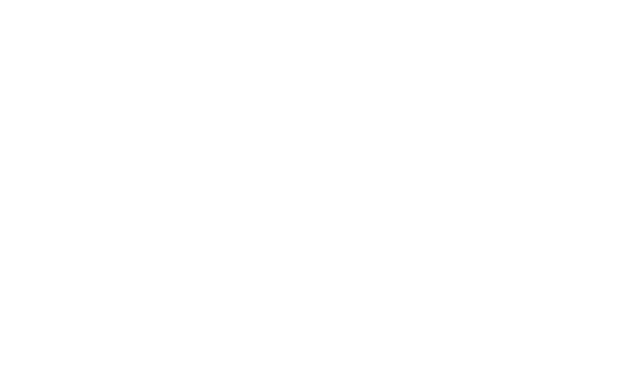
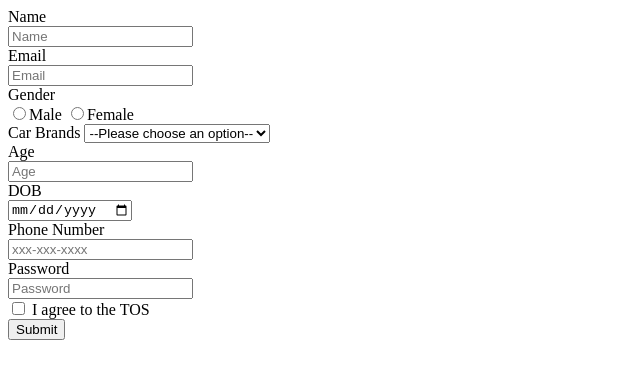
Before and after one commit to acciojob/signup-form-car-Dinesh-7075, a website: page main.html in a window 1280 px wide. Shown: the whole page, without its empty margins (0-640 px from the left). Drawn offline with Linux system fonts and the light colour scheme.

Commit message:
created a submission

```diff
--- a/main.html
+++ b/main.html
@@ -9,7 +9,69 @@
 <body>
 	<!-- the entire body must be written by student -->
     <script type="text/javascript" src="./script.js">
-</script>
+    </script>
+
+    <div>
+        <form method="post" >
+
+        <div>
+        <label for="name">Name</label> <br>
+        <input type="text" name="name" id="name" placeholder="Name" required>
+        </div>
+
+        <div>
+            <label for="email">Email</label> <br>
+            <input type="email" pattern="^[a-zA-Z0-9+_.-]+@[a-zA-Z0-9.-]+$" placeholder="Email" name="email" id="email">
+        </div>
+
+        <div>
+            <label for="gender">Gender</label> <br>
+            <input type="radio" name="gender" id="gender_m" required>Male
+            <input type="radio" name="gender" id="gender_f" required>Female
+        </div>
+
+        <div>
+            <label for="cars">Car Brands</label>
+            <select name="cars" id="cars" placeholder= "--Please choose an option--" required>
+                <option value="choose">--Please choose an option--</option>
+                <option value="bmw">BMW</option>
+                <option value="audi">Audi</option>
+                <option value="mercedez">Mercedez</option>
+            </select>
+        </div>
+
+        <div>
+            <label for="age">Age</label> <br>
+            <input type="number" name="age" id="age" placeholder="Age" required>
+        </div>
+
+        <div>
+            <label for="dob">DOB</label> <br>
+            <input type="date" name="dob" id="dob" required>
+        </div>
+
+        <div>
+            <label for="tel">Phone Number</label> <br>
+            <input type="tel" name="tel" id="tel" placeholder="xxx-xxx-xxxx">
+        </div>
+
+        <div>
+            <label for="password">Password</label> <br>
+            <input type="password" name="password" id="password" required placeholder="Password">
+        </div>
+
+        <div>
+            <input type="checkbox" name="tos" id="tos" required>
+            <label for="tos">I agree to the TOS</label>
+        </div>
+
+        <div>
+            <input type="submit">
+        </div>
+
+        </form>
+    </div>
+
 
 </body>
 
```
